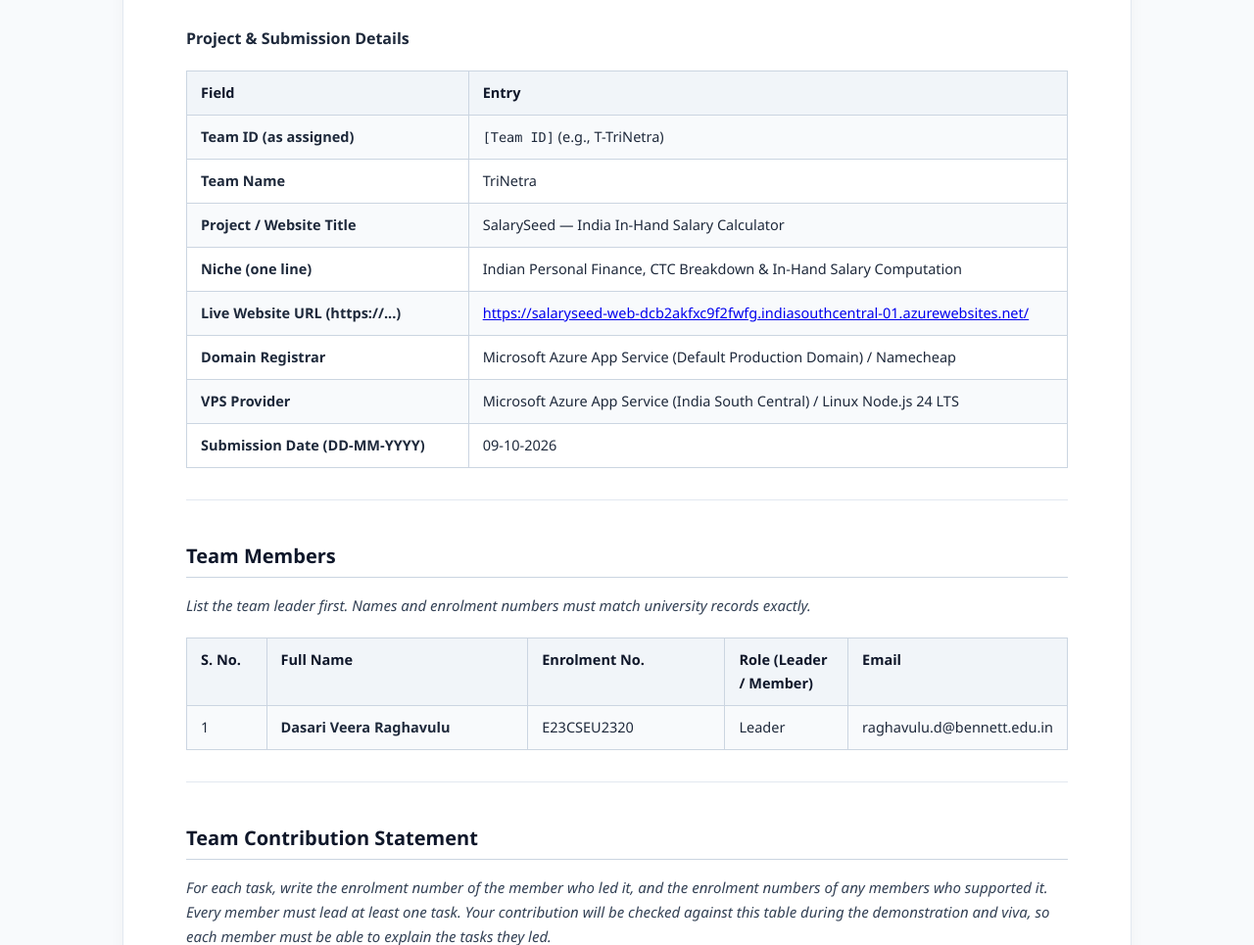
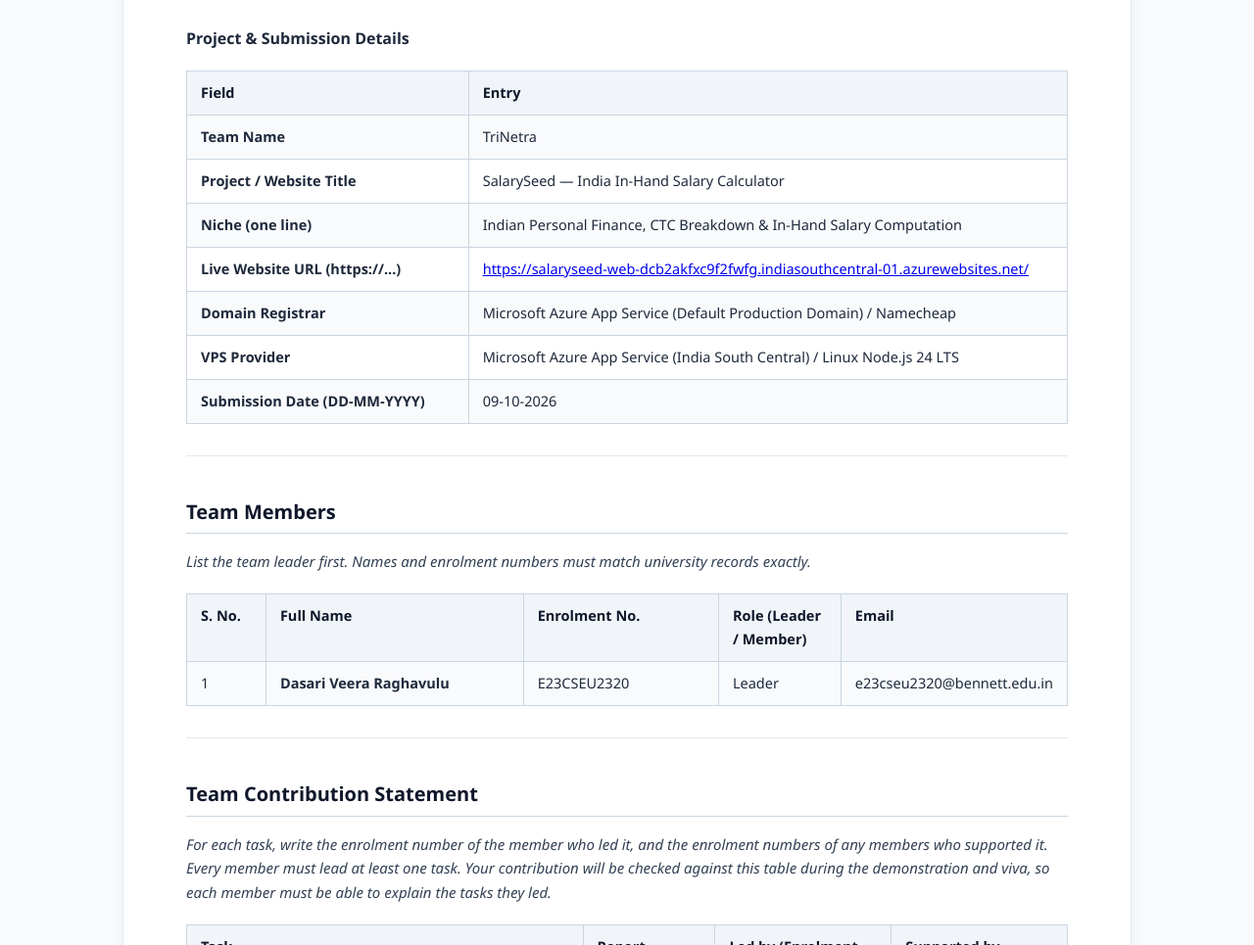
Before and after one commit to Raghava44u/SalarySeed.tech, a website built with Vite: page CSET489_M1_TriNetra_Report.html in a window 1280 px wide. Shown: the part 687-1652 px from the top of the page at 98% size. Built offline with nearby package versions, Linux system fonts and the light colour scheme.

Commit message:
docs: remove Team ID row from cover page and update email to e23cseu2320@bennett.edu.in

```diff
--- a/CSET489_M1_TriNetra_Report.html
+++ b/CSET489_M1_TriNetra_Report.html
@@ -194,10 +194,6 @@
       <th>Entry</th>
     </tr>
     <tr>
-      <td><strong>Team ID (as assigned)</strong></td>
-      <td><code>[Team ID]</code> (e.g., T-TriNetra)</td>
-    </tr>
-    <tr>
       <td><strong>Team Name</strong></td>
       <td>TriNetra</td>
     </tr>
@@ -245,7 +241,7 @@
       <td><strong>Dasari Veera Raghavulu</strong></td>
       <td>E23CSEU2320</td>
       <td>Leader</td>
-      <td>raghavulu.d@bennett.edu.in</td>
+      <td>e23cseu2320@bennett.edu.in</td>
     </tr>
   </table>
 
```
Also changed, not shown: CSET489_M1_Trinetra_Report.md (+1 -2 lines).
